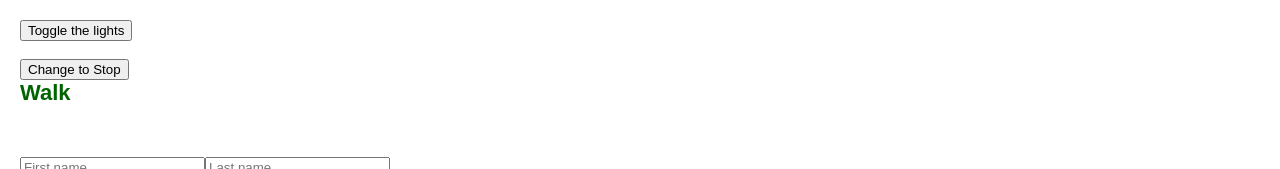
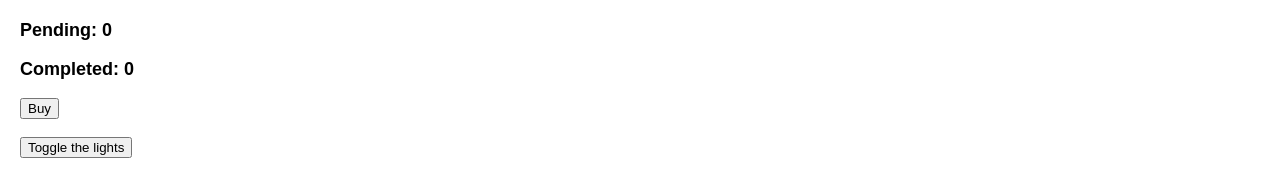
Before and after one commit to AnushilRaman/my-app-react, a React (Create React App) app: page / in a window 1280 px wide. Shown: the top 169 px of the page. Built offline with nearby package versions, Linux system fonts and the light colour scheme.

Commit message:
Updater function in usestate of React

```diff
--- a/src/App.js
+++ b/src/App.js
@@ -4,12 +4,16 @@
 import { BucketList } from './Components/BucketList.js';
 import { LightSwitch } from './Components/eventHandler.js';
 import TrafficLight from './Components/TrafficLight.js';
+import { RequestTracker } from './Components/UpdaterFunction.js';
 
 
 export default function App() {
 
   return (
     <>
+      <RequestTracker />
+      <br />
+      <br />
       <LightSwitch />
       <br />
       <br />
--- /dev/null
+++ b/src/Components/UpdaterFunction.js
@@ -0,0 +1,32 @@
+import { useState } from "react";
+
+
+export function RequestTracker() {
+    const [pending, setPending] = useState(0);
+    const [completed, setCompleted] = useState(0);
+    async function handleClick() {
+        setPending(p => p + 1);
+        await delay(3000);
+        setPending(p => p - 1);
+        setCompleted(c => c + 1);
+    }
+
+    return (
+        <>
+            <h3>
+                Pending: {pending}
+            </h3>
+            <h3>
+                Completed: {completed}
+            </h3>
+            <button onClick={handleClick}>
+                Buy
+            </button>
+        </>
+    );
+}
+function delay(ms) {
+    return new Promise(resolve => {
+        setTimeout(resolve, ms);
+    });
+}
```
